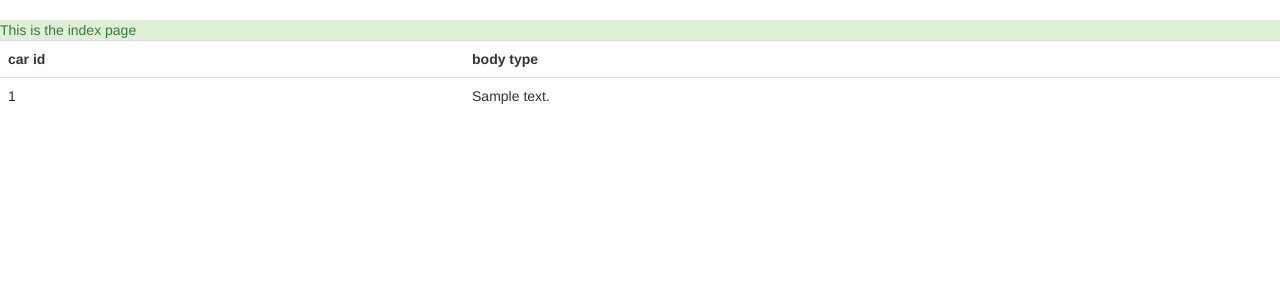
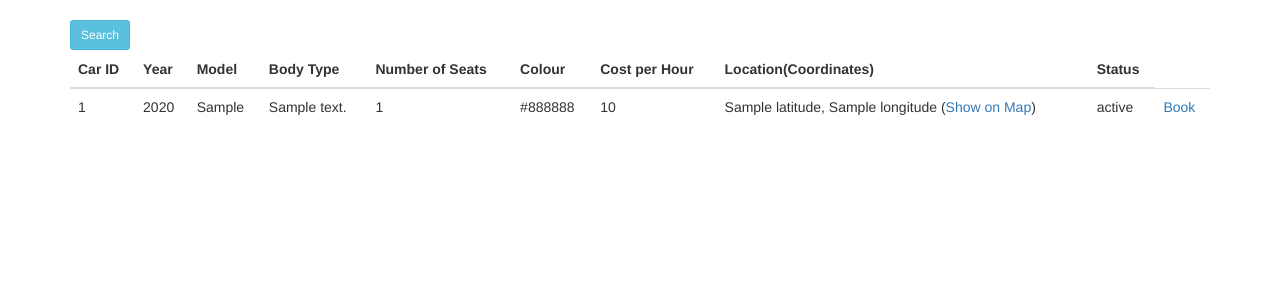
Before and after one commit to gaoshiyuRMIT/iot-a3-dup, a Flask app: page /cars in a window 1280 px wide. Shown: the part 52-352 px from the top of the page. Run offline with Flask 2, Linux system fonts and the light colour scheme; a database or web service that is not in the repository returns one stand-in record (values such as "Sample title"); data that the repository does not hold is empty; some libraries are stand-ins or nearby versions.

Commit message:
MP website: display and search for cars

```diff
--- a/admin-app/app/main.py
+++ b/admin-app/app/main.py
@@ -11,4 +11,4 @@ app.config.from_object(Config)
 
 bootstrap = Bootstrap(app)
 
-from .routes import index, login, getAvailableCars
+from . import routes
--- a/admin-app/app/routes.py
+++ b/admin-app/app/routes.py
@@ -1,4 +1,4 @@
-from flask import request, render_template
+from flask import request, render_template, redirect, url_for
 from .main import app
 from .services.CarService import CarService
 
@@ -14,9 +14,28 @@ def login():
     return render_template('login.html')
 
 
-# just to test that the restful api is connected
 @app.route("/cars")
-def getAvailableCars():
+def cars():
     service = CarService()
     cars = service.getAllAvailableCars()
-    return render_template("index.html", cars=cars)
+    return render_template("cars.html", cars=cars)
+
+@app.route("/cars/search", methods=["POST"])
+def searchCars():
+    fields = ["car_id", "year_from", "year_to", "car_model", "body_type", "num_seats_from",
+                "num_seats_to", "car_colour", "cost_hour_from", "cost_hour_to"]
+    types = [int, int, int, str, str, int, int, str, float, float]
+    # transform/clean search dict
+    searchD = {k: request.form[k] for k in fields}
+    searchD = {k: (t(searchD[k]) if searchD[k] else "") for k,t in zip(fields, types)}
+    for rangeK in ("year", "num_seats", "cost_hour"):
+        fromK = rangeK + "_from"
+        toK = rangeK + "_to"
+        searchD[rangeK] = [searchD.pop(fromK), searchD.pop(toK)]
+        if searchD[rangeK][0] == searchD[rangeK][1]:
+            searchD[rangeK] = searchD[rangeK][0]
+    searchD = {k: v for k,v in searchD.items() if v}
+    searchD["status"] = "available"
+    # call CarService to search for cars, providing search dict
+    cars = CarService().searchCars(searchD)
+    return render_template("cars.html", cars=cars)
--- a/admin-app/app/services/CarService.py
+++ b/admin-app/app/services/CarService.py
@@ -6,3 +6,23 @@ class CarService(BaseService):
         params = {"status": "available"}
         cars = self.get(url, params)
         return cars
+
+    def searchCars(self, filterD: dict) -> list:
+        url = "/cars/search"
+        cars = self.get(url, filterD)
+        for car in cars:
+            latS, longS = CarService.transformLocation(car['latitude'], car['longitude'])
+            car['latitude'], car['longitude'] = latS, longS
+        return cars
+
+    @staticmethod
+    def transformLocation(lat, long_) -> tuple:
+        if lat < 0:
+            latS = "{} S".format(-lat)
+        elif lat > 0:
+            latS = "{} N".format(lat)
+        if long_ < 0:
+            longS = "{} W".format(-long_)
+        elif long_ > 0:
+            longS = "{} E".format(long_)
+        return latS, longS
--- /dev/null
+++ b/admin-app/app/templates/cars.html
@@ -0,0 +1,123 @@
+{% extends "navbar.html" %}
+{% block title %}Browse Cars{% endblock %}
+
+{% block scripts %}
+    {{super()}}
+    <script>
+        function toggleVisibility(id) {
+            const x = document.getElementById(id);
+            if (x.style.display === "none") {
+                x.style.display = "block";
+            } else {
+                x.style.display = "none";
+            }
+        }
+
+        function toggleSearchForm() {
+            toggleVisibility("search-form");
+            const b = document.getElementById("toggle-form-button");
+            if (b.innerHTML.trim() === "Search")
+                b.innerHTML = "Hide";
+            else
+                b.innerHTML = "Search";
+        }
+
+        document.addEventListener('DOMContentLoaded', function(event) {
+            toggleSearchForm();
+        })
+    </script>
+{% endblock %}
+
+{% block content %}
+    <div class="container">
+        <button onclick="toggleSearchForm()" id="toggle-form-button" class="btn btn-info btn-sm">Hide</button>
+        <div class="row">
+            <div class="col-md-12">
+            <form method="post" action="{{ url_for('searchCars') }}" id="search-form">
+                <div class="form-group">
+                    <label class="control-label" for="car_id">Car ID</label>
+                    <input class="form-control" type="number" id="car_id" name="car_id">
+                </div>
+                <div class="form-group">
+                    <label class="control-label" for="year">Year</label>
+                    <div id="year" class="input-group">
+                        <div class="input-group-addon">from</div>
+                        <input class="form-control col-3" type="number" id="year_from" min="1886" name="year_from">
+                        <div class="input-group-addon">to</div>
+                        <input class="form-control col-3" type="number" id="year_to" min="1886" name="year_to">
+                    </div>
+                </div>
+                <div class="form-group">
+                    <label class="control-label" for="car_model">Car Model</label>
+                    <input class="form-control" type="text" id="car_model" name="car_model">
+                </div>
+                <div class="form-group">
+                    <label class="control-label" for="body_type">Body Type</label>
+                    <input class="form-control" type="text" id="body_type" name="body_type">
+                </div>
+                <div class="form-group">
+                    <label class="control-label" for="num_seats">Number of Seats</label>
+                    <div id="num_seats" class="input-group">
+                        <div class="input-group-addon">from</div>
+                        <input class="form-control" type="number" id="num_seats_from" min="1" name="num_seats_from">
+                        <div class="input-group-addon">to</div>
+                        <input class="form-control" type="number" id="num_seats_to" max="12" name="num_seats_to">
+                    </div>
+                </div>
+                <div class="form-group">
+                    <label class="control-label" for="car_colour">Car Colour</label>
+                    <input class="form-control" type="text" id="car_colour" name="car_colour">
+                </div>
+                <div class="form-group">
+                    <label class="control-label" for="cost_hour">Cost per Hour</label>
+                    <div id="cost_hour" class="input-group">
+                        <div class="input-group-addon">from</div>
+                        <input class="form-control" type="number" id="cost_hour_from" name="cost_hour_from" min="0.01" step="0.01">
+                        <div class="input-group-addon">to</div>
+                        <input class="form-control" type="number" id="cost_hour_to" name="cost_hour_to" min="0.01" step="0.01">
+                    </div>
+                </div>
+                <button type="submit" class="btn btn-primary">Submit</button>
+            </form>
+            </div>
+        </div>
+
+        <div class='row'>
+            <div class="col-md-12">
+                <table class='table'>
+                    <thead>
+                        <tr>
+                            <th>Car ID</th>
+                            <th>Year</th>
+                            <th>Model</th>
+                            <th>Body Type</th>
+                            <th>Number of Seats</th>
+                            <th>Colour</th>
+                            <th>Cost per Hour</th>
+                            <th>Location(Coordinates)</th>
+                            <th>Status</th>
+                        </tr>
+                    </thead>
+                    <tbody>
+                    {% for car in cars %}
+                        <tr>
+                            <td>{{ car['car_id'] }}</td>
+                            <td>{{ car['year'] }}</td>
+                            <td>{{ car['car_model'] }}</td>
+                            <td>{{ car['body_type'] }}</td>
+                            <td>{{ car['num_seats'] }}</td>
+                            <td>{{ car['car_colour'] }}</td>
+                            <td>{{ car['cost_hour'] }}</td>
+                            <td>{{ "{}, {}".format(car['latitude'], car['longitude']) }}
+                                (<a href="#">Show on Map</a>)
+                            </td>
+                            <td>{{ car["status"] }}</td>
+                            <td><a href="#">Book</a></td>
+                        </tr>
+                    {% endfor %}
+                    </tbody>
+                </table>
+            </div>
+        </div>
+    </div>
+{% endblock %}
--- a/admin-app/app/templates/index.html
+++ b/admin-app/app/templates/index.html
@@ -8,19 +8,4 @@ Home
     <div class="alert-success">
         This is the index page
     </div>
-    <!-- just to test that restful api is connected -->
-    {% if cars is defined %}
-        <table class='table'>
-            <tr>
-                <th>car id</th>
-                <th>body type</th>
-            </tr>
-            {% for car in cars %}
-            <tr>
-                <td>{{car['car_id']}}</td>
-                <td>{{car['body_type']}}</td>
-            </tr>
-            {% endfor %}
-        </table>
-    {% endif %}
 {% endblock %}
--- a/admin-app/app/templates/navbar.html
+++ b/admin-app/app/templates/navbar.html
@@ -6,7 +6,7 @@
         <ul class="nav navbar-nav">
             <li><a href="{{ url_for('index') }}">Home</a></li>
             <li><a href="{{ url_for('login') }}">Login</a></li>
-            <li><a href="#">Cars</a></li>
+            <li><a href="{{ url_for('cars') }}">Cars</a></li>
         </ul>
     </div>
 </nav>
--- a/cloud-db-api/app/CarManager.py
+++ b/cloud-db-api/app/CarManager.py
@@ -11,7 +11,7 @@ class CarManager(DBManager):
         # dummy values
         return [
             {"car_id": 1, "year": 2015, 'car_model': "Audi S3", "body_type": "Sedan",
-                "car_colour": "white", "num_seats": 4, "latitude": 37, "longitude": 144,
+                "car_colour": "white", "num_seats": 4, "latitude": -37, "longitude": 144,
                 "cost_hour": 0.5, "status": "available"}
         ]
 
```
